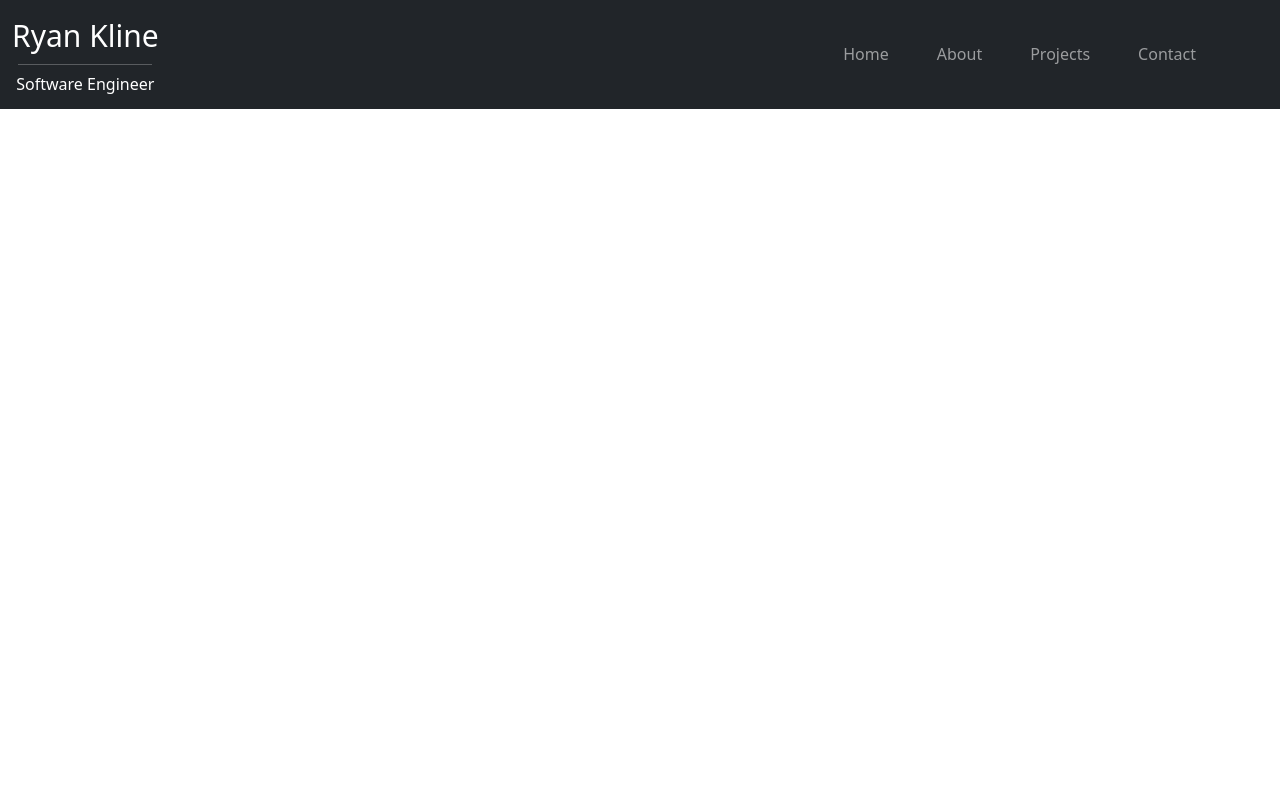
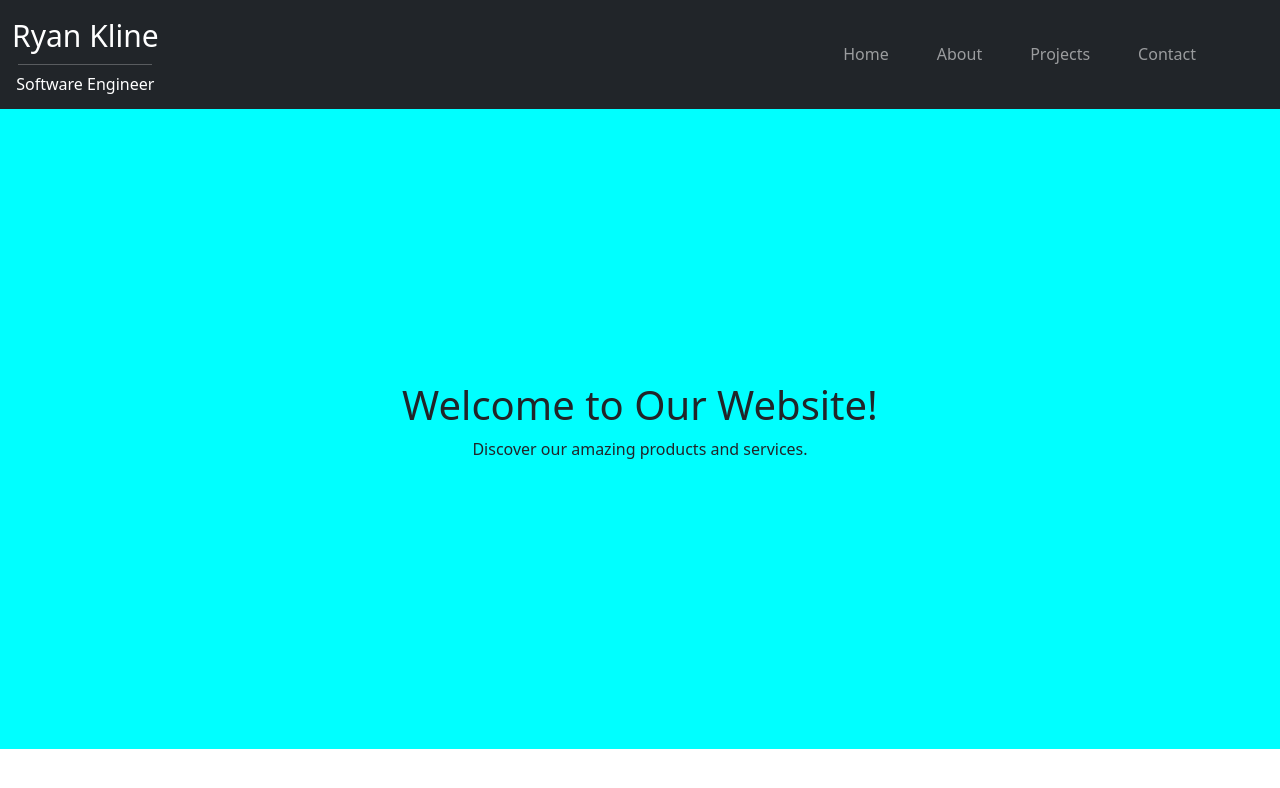
Before and after one commit to ryankline122/portfolio-v2, a Vue app: page / in a window 1280 px wide. Shown: the top 788 px of the page. Built offline with nearby package versions, Linux system fonts and the light colour scheme.

Commit message:
Adds main banner

```diff
--- a/src/App.vue
+++ b/src/App.vue
@@ -8,6 +8,6 @@ import NavComponent from '@/components/NavComponent.vue'
   <RouterView />
 </template>
 
-<style >
+<style scoped>
 
 </style>
--- /dev/null
+++ b/src/components/JumbotronComponent.vue
@@ -0,0 +1,21 @@
+<script setup>
+</script>
+
+<template>
+  <div class="header d-flex align-items-center justify-content-center">
+    <div class="overlay text-center">
+      <h1>Welcome to Our Website!</h1>
+      <p>Discover our amazing products and services.</p>
+    </div>
+  </div>
+</template>
+
+
+<style scoped>
+
+.header{
+    height: 80vh;
+    background-color: aqua;
+}
+
+</style>
--- a/src/components/NavComponent.vue
+++ b/src/components/NavComponent.vue
@@ -34,17 +34,6 @@ import { RouterLink } from 'vue-router';
 </template>
 
 <style>
-.navbar {
-    position: fixed !important;
-    top: 0;
-    width: 100%;
-    left: 0;
-    }
-
-.nav-link:hover, .navbar-brand {
-    background-color: inherit !important;
-}
-
 .name {
     font-size: 1.5em;
     text-align: center;
--- a/src/main.js
+++ b/src/main.js
@@ -1,5 +1,3 @@
-import './assets/main.css'
-
 import { createApp } from 'vue'
 import App from './App.vue'
 import router from './router'
--- a/src/views/HomeView.vue
+++ b/src/views/HomeView.vue
@@ -1,7 +1,9 @@
 <script setup>
+import JumbotronComponent from '../components/JumbotronComponent.vue';
+import NavComponent from '../components/NavComponent.vue';
+
 </script>
 
 <template>
-  <main>
-  </main>
+    <JumbotronComponent></JumbotronComponent>
 </template>
```
Also changed, not shown: 2 other files (tests, documents, lock files or other folders).
